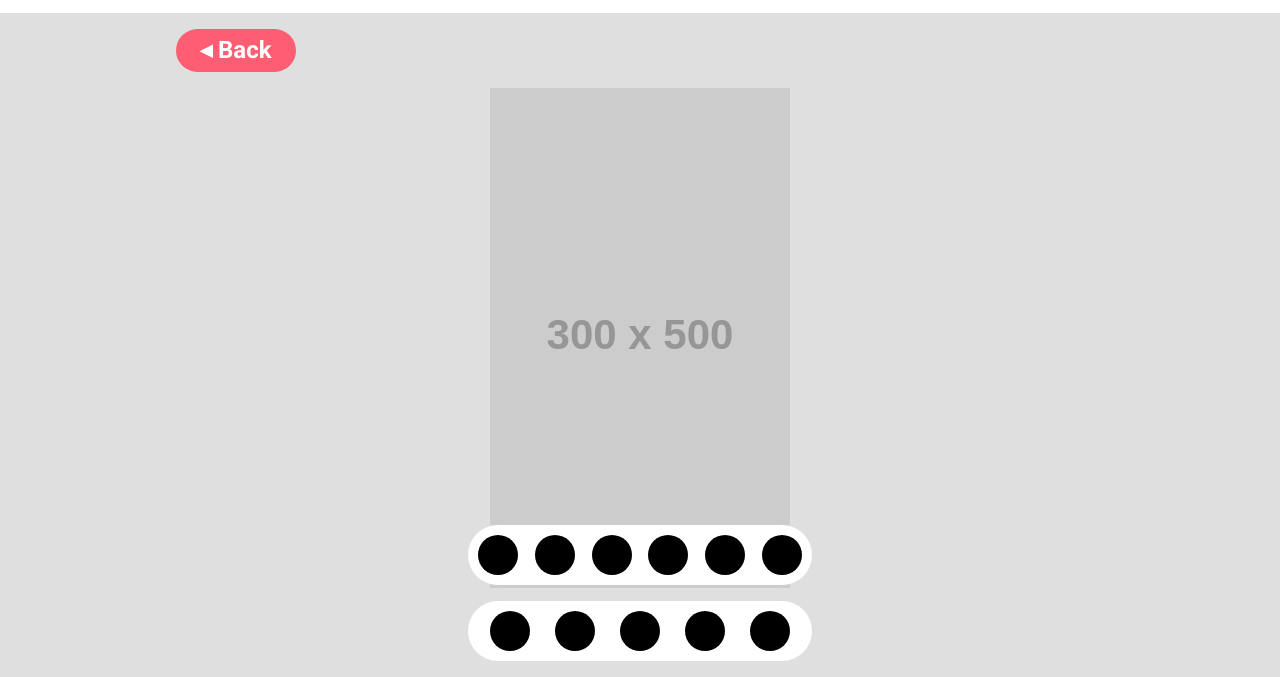
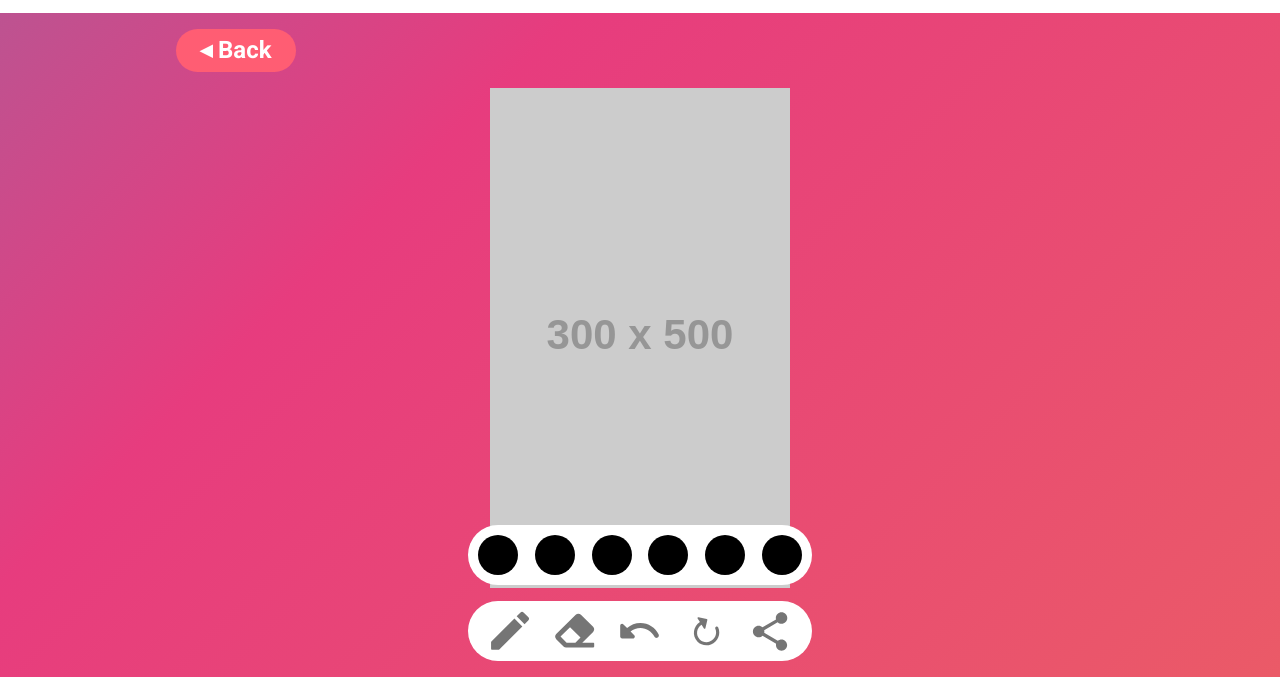
Before and after one commit to Erik-Martus2/idm-t380, a plain HTML site: page coloring-page.html in a window 1280 px wide. Shown: the part 123-800 px from the top of the page. Drawn offline with Linux system fonts and the light colour scheme; placeholder pictures from the web are drawn by us.

Commit message:
Added gradient background + toolbar icons

```diff
--- a/coloring-page.html
+++ b/coloring-page.html
@@ -6,7 +6,7 @@
 
 	<title>Page | Coloring Book</title>
 
-	<link rel="stylesheet" type="text/css" href="/common/css/main.css" />
+	<link rel="stylesheet" type="text/css" href="common/css/main.css" />
 </head>
 
 <body>
@@ -35,11 +35,21 @@
 					<div class="dummy-tool"></div>
 				</div>
 				<div id="tool-bar" class="control-bar">
-					<div class="dummy-tool"></div>
-					<div class="dummy-tool"></div>
-					<div class="dummy-tool"></div>
-					<div class="dummy-tool"></div>
-					<div class="dummy-tool"></div>
+					<div class="toolItem">
+						<img src="./icons/pencil.svg" alt="" class="toolIcon">
+					</div>
+					<div class="toolItem">
+						<img src="./icons/eraser.svg" alt="" class="toolIcon">
+					</div>
+					<div class="toolItem">
+						<img src="./icons/undo.svg" alt="" class="toolIcon">
+					</div>
+					<div class="toolItem">
+						<img src="./icons/reset.svg" alt="" class="toolIcon">
+					</div>
+					<div class="toolItem">
+						<img src="./icons/share.svg" alt="" class="toolIcon">
+					</div>
 				</div>
 			</div>
 		</div>
--- a/common/css/main.css
+++ b/common/css/main.css
@@ -34,10 +34,24 @@ html {
 
 body {
     position: relative;
-    background: #DFDFDF;
-    font-family: var(--font-body);
     margin: 0;
     padding: 0;
+    font-family: var(--font-body);
+	background: linear-gradient(-45deg, #ee7752, #e73c7e, #23a6d5, #23d5ab);
+	background-size: 400% 400%;
+	animation: gradient 15s ease infinite;
+}
+
+@keyframes gradient {
+	0% {
+		background-position: 0% 50%;
+	}
+	50% {
+		background-position: 100% 50%;
+	}
+	100% {
+		background-position: 0% 50%;
+	}
 }
 
 header {
@@ -189,6 +203,12 @@ button, .button {
             border-radius: 50%;
         }
 
+    .toolIcon {
+        width: 40px;
+        height: 40px;
+        margin: 0 auto;
+    }
+
 /* ------ Tablet Styles ------ */
 /* min-width: 768px */
 @media screen and (min-width: 48rem) {
```
